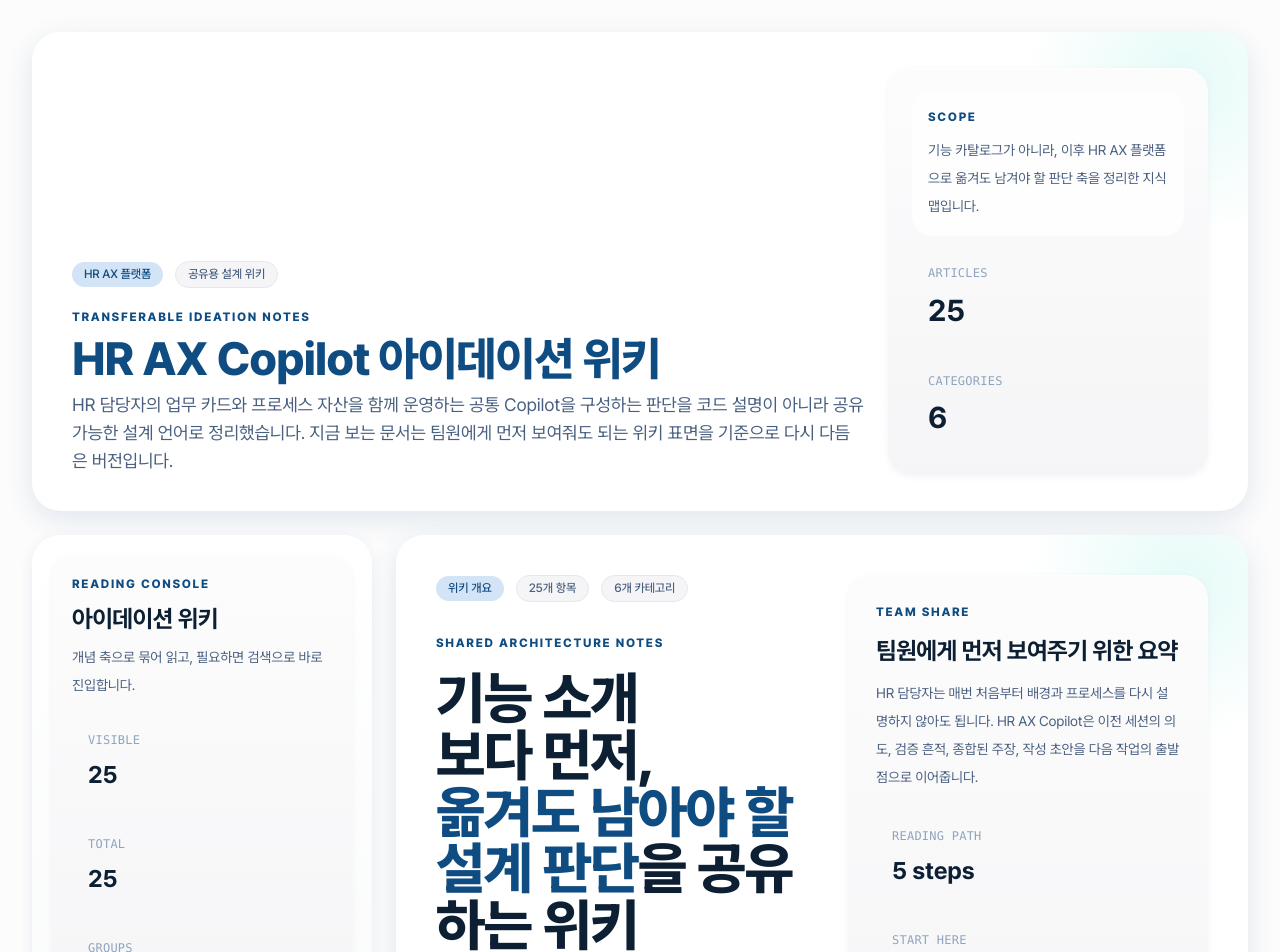
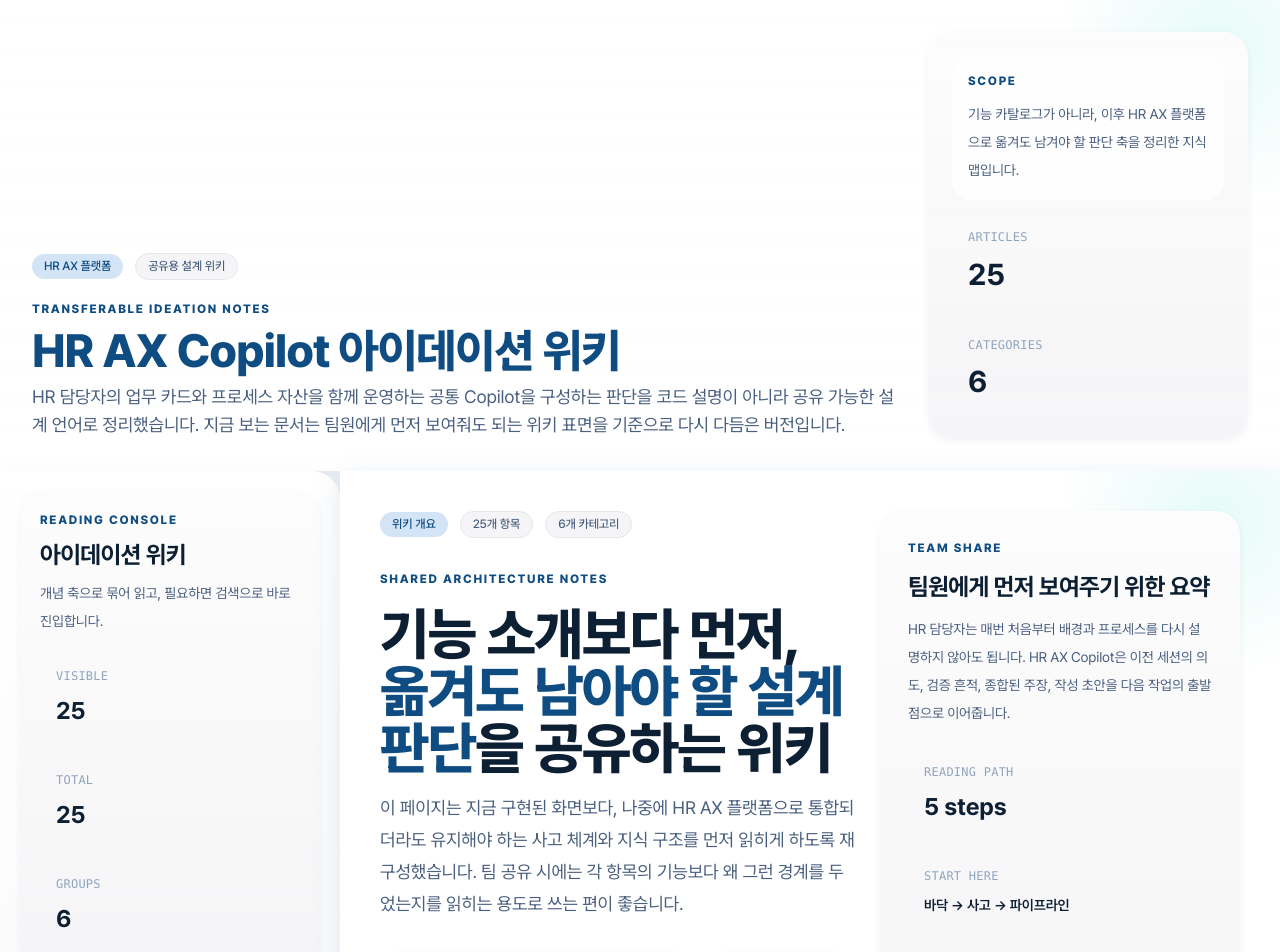
Before and after one commit to skaJ-ai/AXIOM, a Next.js app: page /ideation-points in a window 1280 px wide. Shown: the top 952 px of the page. Built offline with nearby package versions, Linux system fonts and the light colour scheme.

Commit message:
Make ideation wiki span full desktop width

```diff
--- a/src/app/globals.css
+++ b/src/app/globals.css
@@ -851,9 +851,11 @@
   @media (min-width: 1024px) {
     .ideation-points-sidebar-panel {
       position: sticky;
-      top: 1.5rem;
-      max-height: calc(100vh - 3rem);
+      top: 0;
+      min-height: 100vh;
+      max-height: 100vh;
       overflow-y: auto;
+      border-radius: 0 1.75rem 1.75rem 0;
     }
 
     .ideation-points-sidebar-overlay {
--- a/src/app/ideation-points/layout.tsx
+++ b/src/app/ideation-points/layout.tsx
@@ -10,9 +10,9 @@ import { IdeationPointsSidebar } from './ideation-points-sidebar';
 
 export default function IdeationPointsLayout({ children }: { children: ReactNode }) {
   return (
-    <main className="min-h-screen bg-[radial-gradient(circle_at_top_left,_rgba(212,228,247,0.94),_transparent_30%),radial-gradient(circle_at_top_right,_rgba(224,250,246,0.82),_transparent_24%),var(--color-bg)] px-4 py-4 md:px-6 md:py-6 lg:px-8 lg:py-8">
-      <div className="mx-auto flex max-w-[1560px] flex-col gap-6">
-        <header className="wiki-shell-surface px-6 py-6 lg:px-8 lg:py-8 xl:px-10 xl:py-9">
+    <main className="min-h-screen bg-[radial-gradient(circle_at_top_left,_rgba(212,228,247,0.94),_transparent_30%),radial-gradient(circle_at_top_right,_rgba(224,250,246,0.82),_transparent_24%),var(--color-bg)]">
+      <div className="flex flex-col gap-4 xl:gap-0">
+        <header className="wiki-shell-surface px-4 py-4 md:px-6 md:py-6 xl:rounded-none xl:px-8 xl:py-8 2xl:px-10 2xl:py-9">
           <div className="grid gap-6 xl:grid-cols-[minmax(0,1fr)_320px] xl:items-end">
             <div className="flex flex-col gap-5">
               <div className="flex flex-wrap items-center gap-3">
@@ -58,10 +58,10 @@ export default function IdeationPointsLayout({ children }: { children: ReactNode
           </div>
         </header>
 
-        <div className="grid gap-6 xl:grid-cols-[340px_minmax(0,1fr)] 2xl:grid-cols-[360px_minmax(0,1fr)]">
+        <div className="grid gap-4 px-4 pb-4 md:px-6 md:pb-6 xl:grid-cols-[340px_minmax(0,1fr)] xl:gap-0 xl:px-0 xl:pb-0 2xl:grid-cols-[360px_minmax(0,1fr)]">
           <IdeationPointsSidebar articles={IDEATION_POINT_ARTICLES} />
 
-          <section className="wiki-shell-surface px-5 py-6 md:px-8 md:py-8 xl:px-10 xl:py-10 2xl:px-12 2xl:py-12">
+          <section className="wiki-shell-surface px-5 py-6 md:px-8 md:py-8 xl:min-h-screen xl:rounded-none xl:px-10 xl:py-10 2xl:px-12 2xl:py-12">
             {children}
           </section>
         </div>
```
